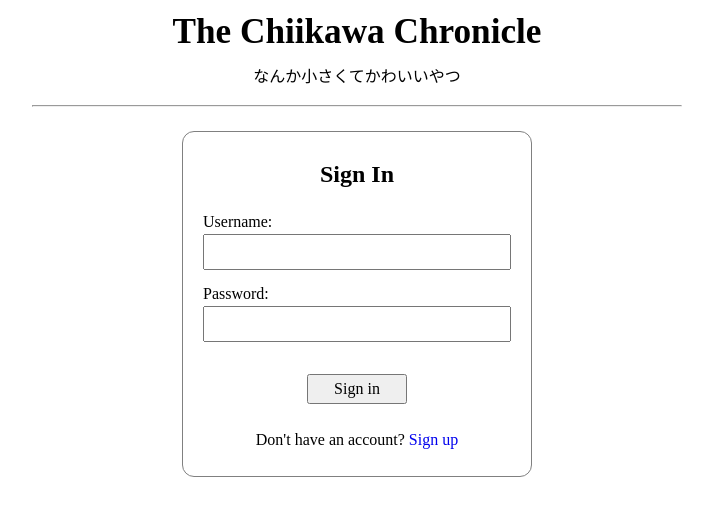
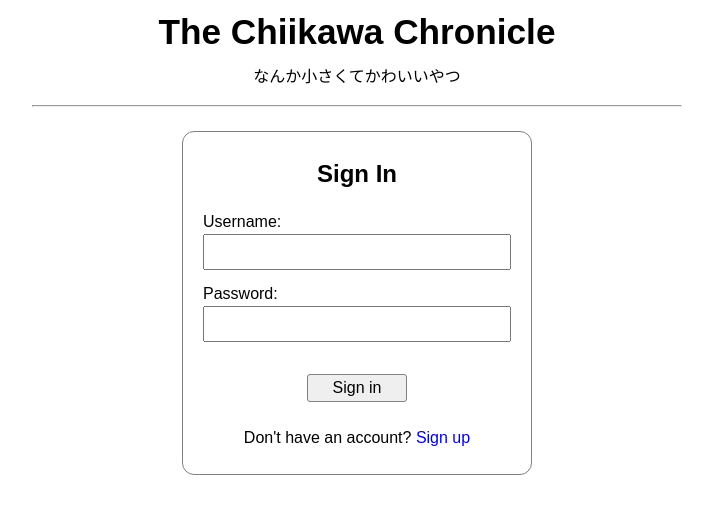
Before and after one commit to JellyRollJunior/blog-api, a React (Vite) app in the folder frontend-reader/: page /signin in a window 1280 px wide. Shown: the top 516 px of the page, without its empty margins (283-996 px from the left). Built offline with nearby package versions, Linux system fonts and the light colour scheme.

Commit message:
Extract button style to global.css. Add font declaration

```diff
--- a/frontend-reader/src/components/Homepage/Homepage.module.css
+++ b/frontend-reader/src/components/Homepage/Homepage.module.css
@@ -16,17 +16,9 @@
 }
 
 .signInButton {
-  display: block;
   min-width: 74px;
   min-height: 32px;
   margin: 8px 24px 0 auto;
-  border: 1px solid gray;
-  border-radius: 12px;
-  transition: background-color 0.25s ease-out;
-}
-
-.signInButton:hover {
-  background-color: lightgray;
 }
 
 h1 {
--- a/frontend-reader/src/styles/global.css
+++ b/frontend-reader/src/styles/global.css
@@ -1,7 +1,19 @@
 html {
+  font-family: Arial, Helvetica, sans-serif;
   font-size: 16px;
 }
 
 a {
   text-decoration: none;
 }
+
+button {
+  display: block;
+  border: 1px solid gray;
+  border-radius: 3px;
+  transition: background-color 0.25s ease-out;
+}
+
+button:hover {
+  background-color: lightgray;
+}
--- a/frontend-reader/src/styles/sharedStyles.module.css
+++ b/frontend-reader/src/styles/sharedStyles.module.css
@@ -41,7 +41,6 @@
 }
 
 .cardSubmitButton {
-  display: block;
   min-width: 100px;
   margin: 32px auto 0 auto;
 }
```
